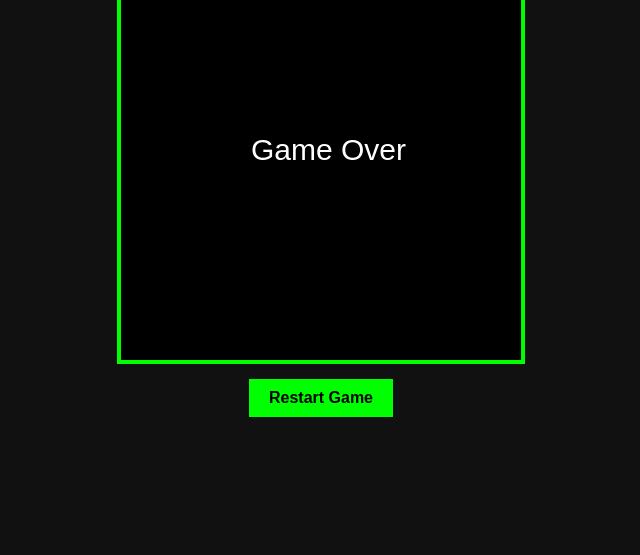
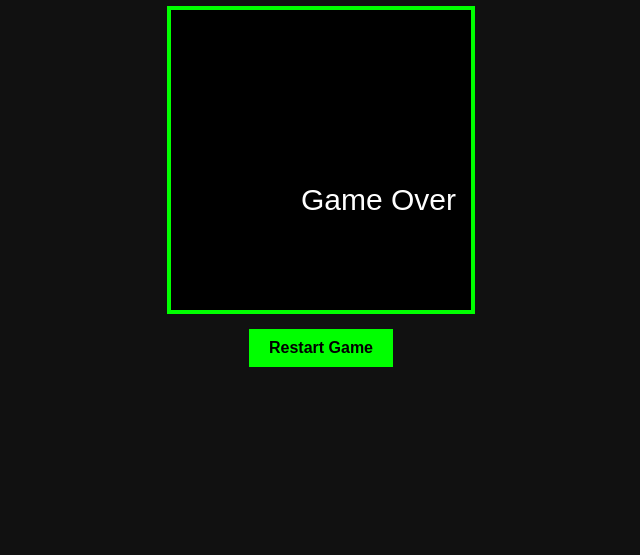
Before and after one commit to enzlloo238/Fabmodule-1, a plain HTML site: page index.html in a window 1280 px wide. Shown: the part 261-816 px from the top of the page, without its empty margins (319-959 px from the left). Drawn offline with Linux system fonts and the light colour scheme.

Commit message:
Update index.html

```diff
--- a/index.html
+++ b/index.html
@@ -40,7 +40,7 @@ button:hover{
 <body>
 
 <h1>Snake Game</h1>
-<canvas id="game" width="400" height="400"></canvas>
+<canvas id="game" width="300" height="300"></canvas>
 <button onclick="restartGame()">Restart Game</button>
 
 <script>
@@ -102,13 +102,13 @@ dy = grid;
 function drawGame(){
 
 ctx.fillStyle = "black";
-ctx.fillRect(0,0,400,400);
+ctx.fillRect(0,0,300,300);
 
 let head = {x: snake[0].x + dx, y: snake[0].y + dy};
 
 if(
 head.x < 0 || head.y < 0 ||
-head.x >= 400 || head.y >= 400 ||
+head.x >= 300 || head.y >= 300 ||
 snake.some(part => part.x === head.x && part.y === head.y)
 ){
 clearInterval(gameLoop);
```
